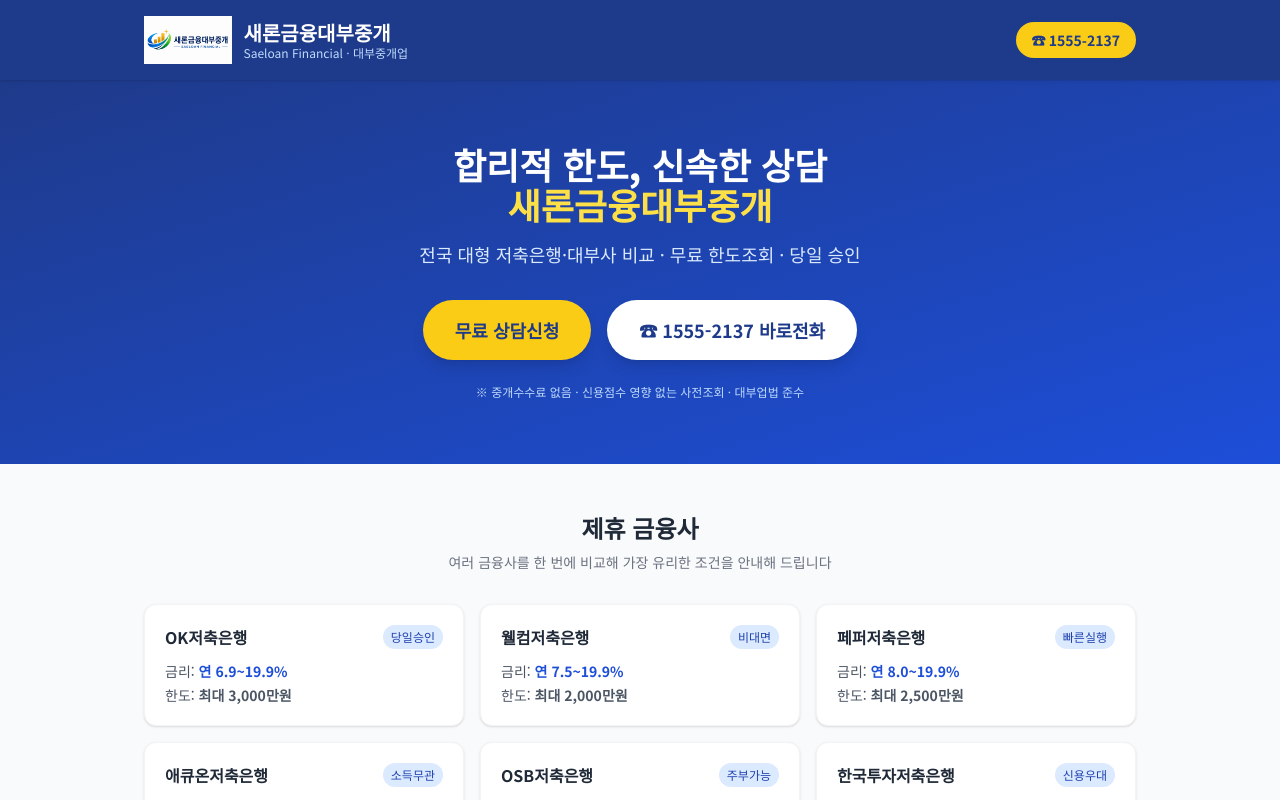
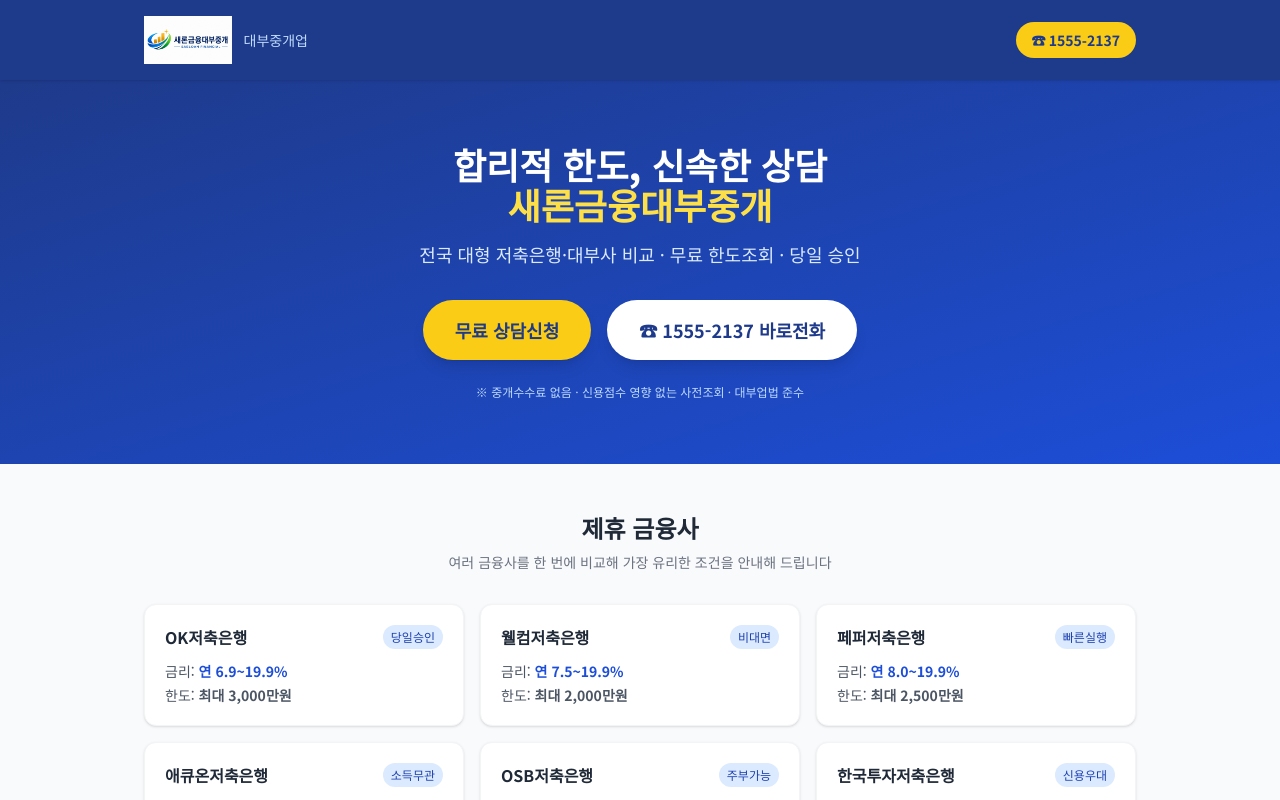
Before and after one commit to HeeJeonLee/saeloan-financial, a React (Vite) app: page / in a window 1280 px wide. Shown: the top 800 px of the page. Built offline with nearby package versions, Linux system fonts and the light colour scheme.

Commit message:
fix: 헤더 로고 텍스트 정리 - 대부중개업만 표시

```diff
--- a/src/App.jsx
+++ b/src/App.jsx
@@ -42,10 +42,7 @@
             <img src="/logo.png" alt="새론금융대부중개 로고"
               style={{ height: "48px" }}
               onError={(e) => { e.target.style.display = "none"; }} />
-            <div>
-              <div className="text-xl font-bold leading-tight">새론금융대부중개</div>
-              <div className="text-xs text-blue-200">Saeloan Financial · 대부중개업</div>
-            </div>
+            <div className="text-sm text-blue-200 font-medium">대부중개업</div>
           </div>
           <a href="tel:15552137"
             className="bg-yellow-400 text-blue-900 font-bold px-4 py-2 rounded-full text-sm hover:bg-yellow-300 transition">
```
